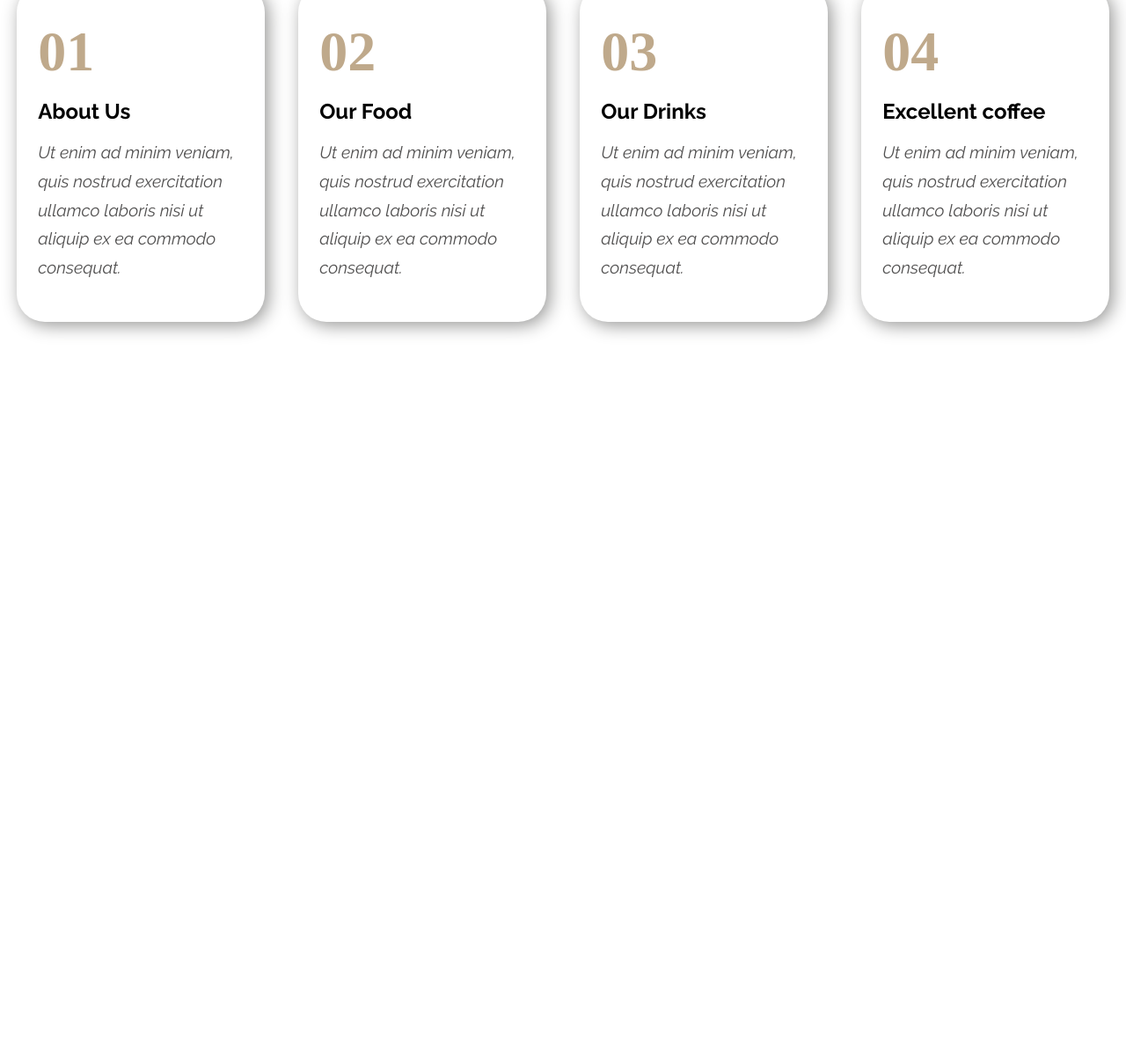
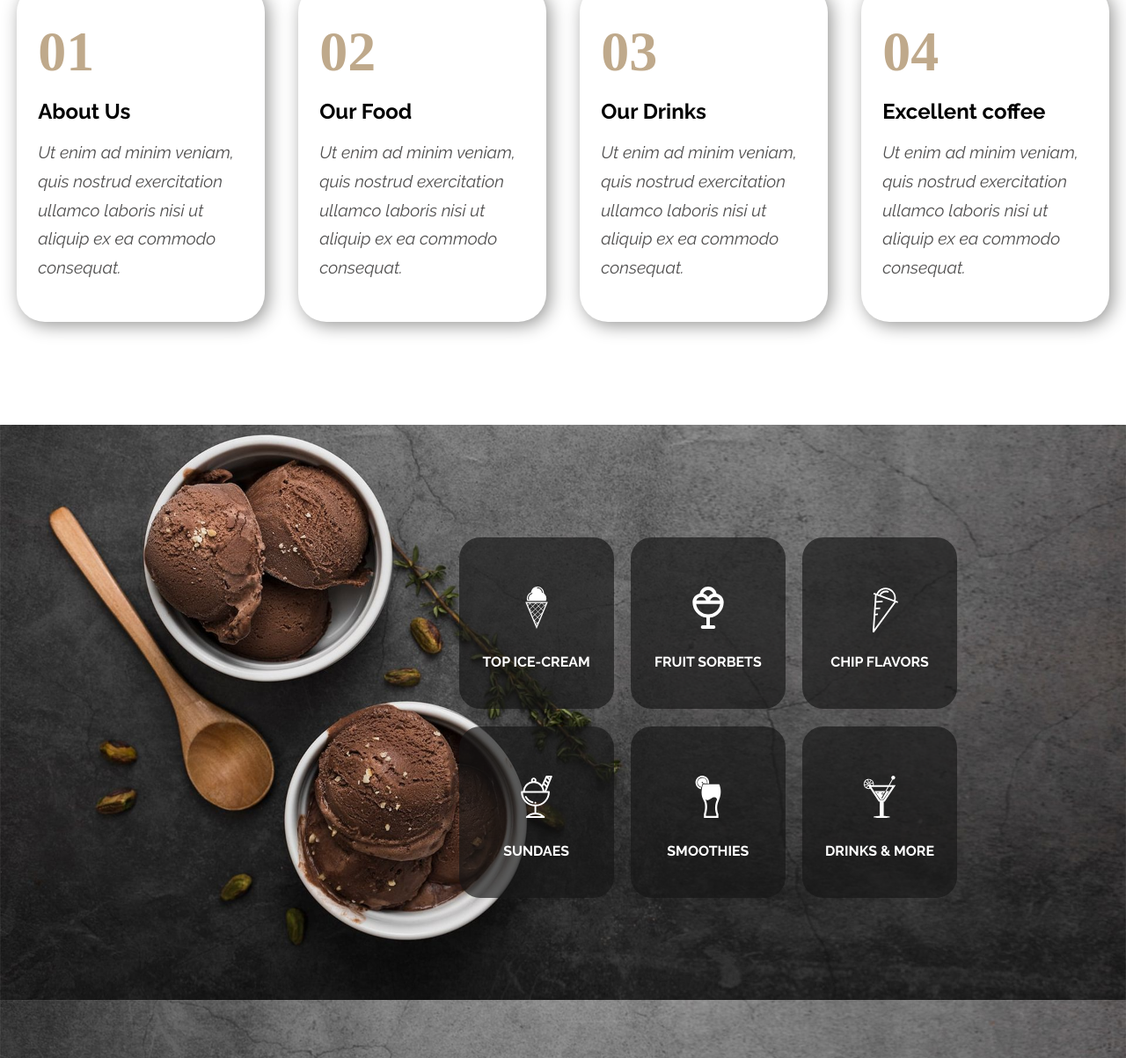
Before and after one commit to Jomanahani/Craft-Coffee, a plain HTML site: page index.html in a window 1280 px wide. Shown: the part 2809-4012 px from the top of the page at 88% size. Before the commit the page ends 3292 px from the top, so only its background shows below. Drawn offline with Linux system fonts and the light colour scheme.

Commit message:
create menu section and styling it relates#9

```diff
--- a/CSS/style.css
+++ b/CSS/style.css
@@ -249,3 +249,43 @@ nav i {
   color: rgb(81, 80, 80);
 }
 /* end About As section */
+/* start menu section */
+.menu {
+  background-image: url(/assets/menu.jpg);
+  height: 45rem;
+  background-size: cover;
+  background-position: 0 -5rem;
+  display: grid;
+  grid-template-columns: repeat(3, 11rem);
+  grid-template-rows: 12.2rem  12.2rem;
+  gap: 1.2rem;
+  justify-content: flex-end;
+  padding: 8rem 12rem;
+}
+.menu div {
+  color: white;
+  background-color: #161616a8;
+  text-align: center;
+  padding: 2rem 0;
+  font-size: 1.2rem;
+  font-family: Raleway, sans-serif;
+  border-radius: 1.5rem;
+  -webkit-border-radius: 1.5rem;
+  -moz-border-radius: 1.5rem;
+  -ms-border-radius: 1.5rem;
+  -o-border-radius: 1.5rem;
+}
+svg{
+  fill: white;
+  height: 3rem;
+  width: 3rem;
+  margin: 1.5rem auto;
+}
+.rotate{
+  transform: rotate(50deg);
+  -webkit-transform: rotate(50deg);
+  -moz-transform: rotate(50deg);
+  -ms-transform: rotate(50deg);
+  -o-transform: rotate(50deg);
+}
+/* end menu section */
--- a/index.html
+++ b/index.html
@@ -100,6 +100,44 @@
           </p>
         </div>
       </section>
+      <section class="menu">
+        <div>
+          <svg>
+            <use xlink:href="sprite.svg#icon-ice-cream11"></use>
+          </svg>
+          <h5>TOP ICE-CREAM</h5>
+        </div>
+        <div>
+          <svg>
+            <use xlink:href="sprite.svg#icon-FRUIT"></use>
+          </svg>
+          <h5>FRUIT SORBETS</h5>
+        </div>
+        <div>
+          <svg class="rotate">
+            <use xlink:href="sprite.svg#icon-FLAVORS"></use>
+          </svg>
+          <h5>CHIP FLAVORS</h5>
+        </div>
+        <div>
+          <svg>
+            <use xlink:href="sprite.svg#icon-SUNDAES"></use>
+          </svg>
+          <h5>SUNDAES</h5>
+        </div>
+        <div>
+          <svg>
+            <use xlink:href="sprite.svg#icon-SMOOTHIES"></use>
+          </svg>
+          <h5>SMOOTHIES</h5>
+        </div>
+        <div>
+          <svg>
+            <use xlink:href="sprite.svg#icon-cocktail-on-a-glass-svgrepo-com"></use>
+          </svg>
+          <h5>DRINKS & MORE</h5>
+        </div>
+      </section>
     </main>
   </body>
 </html>
```
